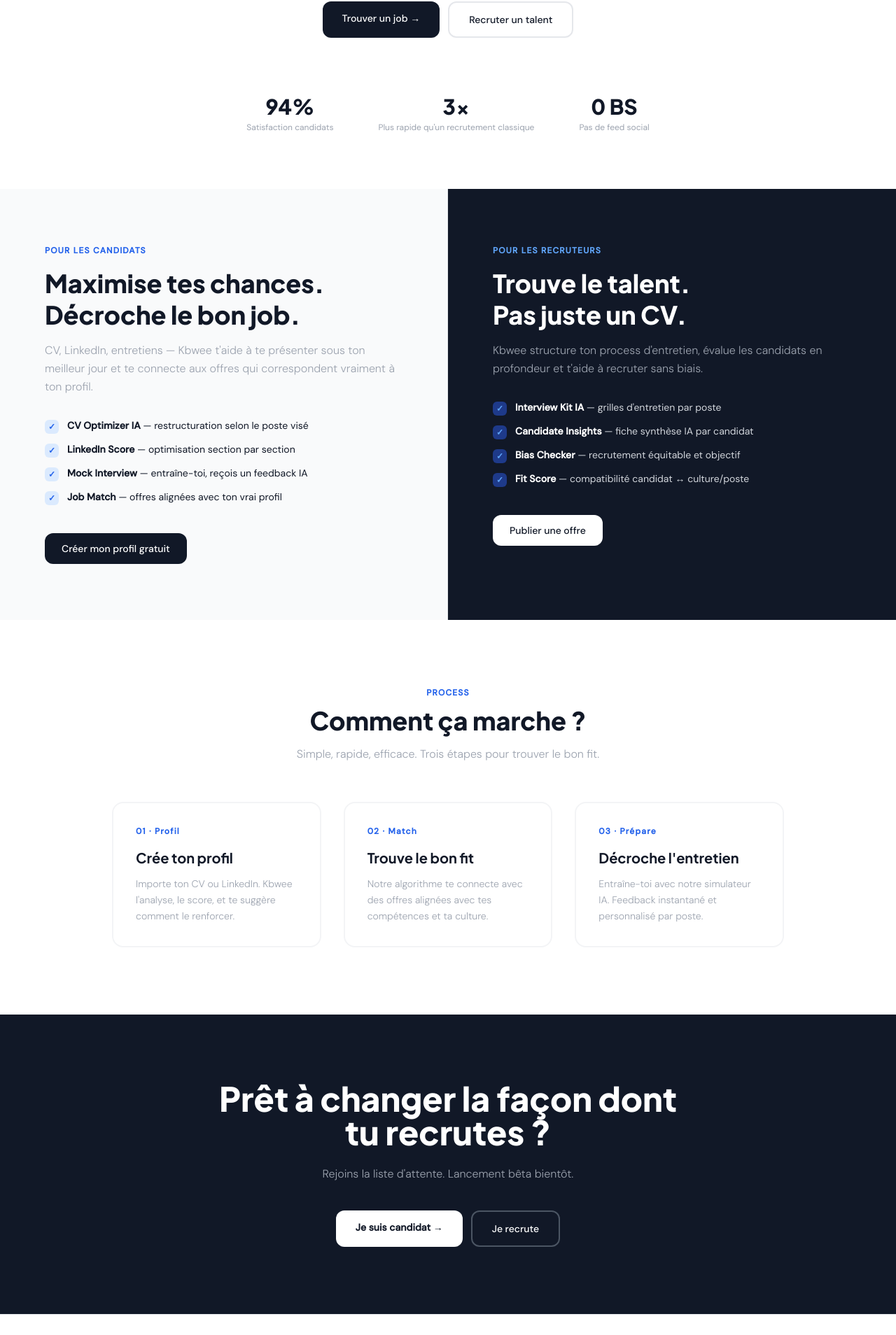
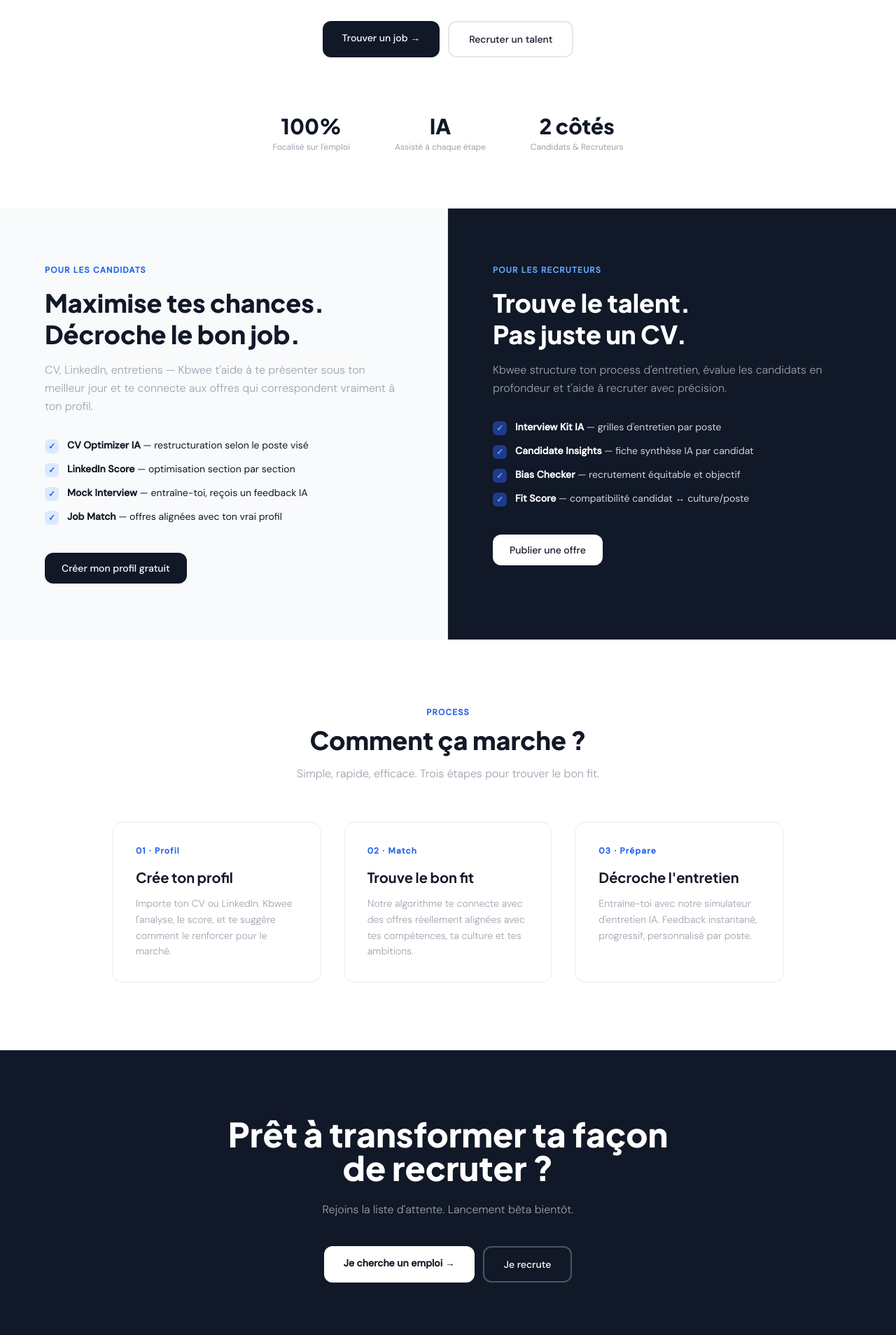
Before and after one commit to kbwee125/kbwee-live, a Next.js app: page / in a window 1280 px wide. Shown: the part 430-2338 px from the top of the page at 70% size. Built offline with nearby package versions, Linux system fonts and the light colour scheme.

Commit message:
Update recruitment year and content for clarity

```diff
--- a/pages/index.js
+++ b/pages/index.js
@@ -25,7 +25,7 @@
 
         <div className="inline-flex items-center gap-2 bg-blue-50 text-blue-600 text-xs font-semibold uppercase tracking-widest px-4 py-2 rounded-full mb-8">
           <span className="w-1.5 h-1.5 rounded-full bg-blue-600 inline-block"></span>
-          Plateforme IA · Recrutement 2025
+          Plateforme IA · Recrutement 2026
         </div>
 
         <h1 className="font-display font-extrabold text-5xl md:text-6xl leading-tight tracking-normal max-w-3xl mb-6">
@@ -35,7 +35,7 @@
         </h1>
 
         <p className="text-lg text-gray-400 font-light max-w-md mb-10">
-          Sans distraction. Sans bullshit. Un seul objectif : le bon fit entre le bon candidat et la bonne entreprise.
+          Une plateforme focalisée sur l'essentiel. Sans compromis. Pour les candidats et les entreprises qui visent le bon fit.
         </p>
 
         <div className="flex gap-3 flex-wrap justify-center mb-20">
@@ -49,16 +49,16 @@
 
         <div className="flex gap-16 flex-wrap justify-center">
           <div className="text-center">
-            <div className="font-display text-3xl font-extrabold">94%</div>
-            <div className="text-xs text-gray-400 mt-1">Satisfaction candidats</div>
+            <div className="font-display text-3xl font-extrabold">100%</div>
+            <div className="text-xs text-gray-400 mt-1">Focalisé sur l'emploi</div>
           </div>
           <div className="text-center">
-            <div className="font-display text-3xl font-extrabold">3×</div>
-            <div className="text-xs text-gray-400 mt-1">Plus rapide qu'un recrutement classique</div>
+            <div className="font-display text-3xl font-extrabold">IA</div>
+            <div className="text-xs text-gray-400 mt-1">Assisté à chaque étape</div>
           </div>
           <div className="text-center">
-            <div className="font-display text-3xl font-extrabold">0 BS</div>
-            <div className="text-xs text-gray-400 mt-1">Pas de feed social</div>
+            <div className="font-display text-3xl font-extrabold">2 côtés</div>
+            <div className="text-xs text-gray-400 mt-1">Candidats & Recruteurs</div>
           </div>
         </div>
       </main>
@@ -74,7 +74,12 @@
             CV, LinkedIn, entretiens — Kbwee t'aide à te présenter sous ton meilleur jour et te connecte aux offres qui correspondent vraiment à ton profil.
           </p>
           <ul className="space-y-3 mb-10">
-            {["CV Optimizer IA — restructuration selon le poste visé", "LinkedIn Score — optimisation section par section", "Mock Interview — entraîne-toi, reçois un feedback IA", "Job Match — offres alignées avec ton vrai profil"].map((item, i) => (
+            {[
+              "CV Optimizer IA — restructuration selon le poste visé",
+              "LinkedIn Score — optimisation section par section",
+              "Mock Interview — entraîne-toi, reçois un feedback IA",
+              "Job Match — offres alignées avec ton vrai profil"
+            ].map((item, i) => (
               <li key={i} className="flex items-start gap-3 text-sm">
                 <span className="mt-0.5 w-5 h-5 rounded-md bg-blue-100 flex items-center justify-center flex-shrink-0 text-blue-600 font-bold text-xs">✓</span>
                 <span><strong>{item.split("—")[0]}</strong>—{item.split("—")[1]}</span>
@@ -92,10 +97,15 @@
             Trouve le talent.<br />Pas juste un CV.
           </h2>
           <p className="text-gray-400 font-light mb-8 leading-relaxed">
-            Kbwee structure ton process d'entretien, évalue les candidats en profondeur et t'aide à recruter sans biais.
+            Kbwee structure ton process d'entretien, évalue les candidats en profondeur et t'aide à recruter avec précision.
           </p>
           <ul className="space-y-3 mb-10">
-            {["Interview Kit IA — grilles d'entretien par poste", "Candidate Insights — fiche synthèse IA par candidat", "Bias Checker — recrutement équitable et objectif", "Fit Score — compatibilité candidat ↔ culture/poste"].map((item, i) => (
+            {[
+              "Interview Kit IA — grilles d'entretien par poste",
+              "Candidate Insights — fiche synthèse IA par candidat",
+              "Bias Checker — recrutement équitable et objectif",
+              "Fit Score — compatibilité candidat ↔ culture/poste"
+            ].map((item, i) => (
               <li key={i} className="flex items-start gap-3 text-sm text-gray-300">
                 <span className="mt-0.5 w-5 h-5 rounded-md bg-blue-900 flex items-center justify-center flex-shrink-0 text-blue-400 font-bold text-xs">✓</span>
                 <span><strong className="text-white">{item.split("—")[0]}</strong>—{item.split("—")[1]}</span>
@@ -115,12 +125,12 @@
         <p className="text-center text-gray-400 font-light mb-14">Simple, rapide, efficace. Trois étapes pour trouver le bon fit.</p>
         <div className="grid md:grid-cols-3 gap-8">
           {[
-            { num: "01", label: "Profil", title: "Crée ton profil", desc: "Importe ton CV ou LinkedIn. Kbwee l'analyse, le score, et te suggère comment le renforcer." },
-            { num: "02", label: "Match", title: "Trouve le bon fit", desc: "Notre algorithme te connecte avec des offres alignées avec tes compétences et ta culture." },
-            { num: "03", label: "Prépare", title: "Décroche l'entretien", desc: "Entraîne-toi avec notre simulateur IA. Feedback instantané et personnalisé par poste." }
+            { label: "Profil", title: "Crée ton profil", desc: "Importe ton CV ou LinkedIn. Kbwee l'analyse, le score, et te suggère comment le renforcer pour le marché." },
+            { label: "Match", title: "Trouve le bon fit", desc: "Notre algorithme te connecte avec des offres réellement alignées avec tes compétences, ta culture et tes ambitions." },
+            { label: "Prépare", title: "Décroche l'entretien", desc: "Entraîne-toi avec notre simulateur d'entretien IA. Feedback instantané, progressif, personnalisé par poste." }
           ].map((step, i) => (
             <div key={i} className="border-2 border-gray-100 rounded-2xl p-8 hover:border-gray-900 transition">
-              <div className="text-xs font-bold text-blue-600 tracking-widest mb-4">{step.num} · {step.label}</div>
+              <div className="text-xs font-bold text-blue-600 tracking-widest mb-4">0{i+1} · {step.label}</div>
               <h3 className="font-display text-xl font-bold mb-3">{step.title}</h3>
               <p className="text-sm text-gray-400 font-light leading-relaxed">{step.desc}</p>
             </div>
@@ -131,12 +141,12 @@
       {/* CTA FINAL */}
       <section className="bg-gray-900 text-white py-24 px-8 text-center">
         <h2 className="font-display text-4xl md:text-5xl font-extrabold max-w-2xl mx-auto mb-6 leading-tight">
-          Prêt à changer la façon dont tu recrutes ?
+          Prêt à transformer ta façon de recruter ?
         </h2>
         <p className="text-gray-400 font-light mb-10">Rejoins la liste d'attente. Lancement bêta bientôt.</p>
         <div className="flex gap-3 justify-center flex-wrap">
           <Link href="/profil" className="bg-white text-gray-900 px-7 py-3.5 rounded-xl text-sm font-semibold hover:opacity-80 transition">
-            Je suis candidat →
+            Je cherche un emploi →
           </Link>
           <Link href="/post-job" className="border-2 border-gray-600 text-white px-7 py-3.5 rounded-xl text-sm font-medium hover:border-gray-400 transition">
             Je recrute
@@ -147,7 +157,7 @@
       {/* FOOTER */}
       <footer className="border-t border-gray-200 px-8 py-6 flex justify-between items-center flex-wrap gap-4">
         <span className="font-display font-extrabold text-lg">Kbwee</span>
-        <p className="text-xs text-gray-400">© 2025 Kbwee. Le recrutement humain, intelligent, équitable.</p>
+        <p className="text-xs text-gray-400">© 2026 Kbwee. Le recrutement humain, intelligent, équitable.</p>
         <p className="text-xs text-gray-400">Jobs · Recruteurs · À propos · Contact</p>
       </footer>
 
```
